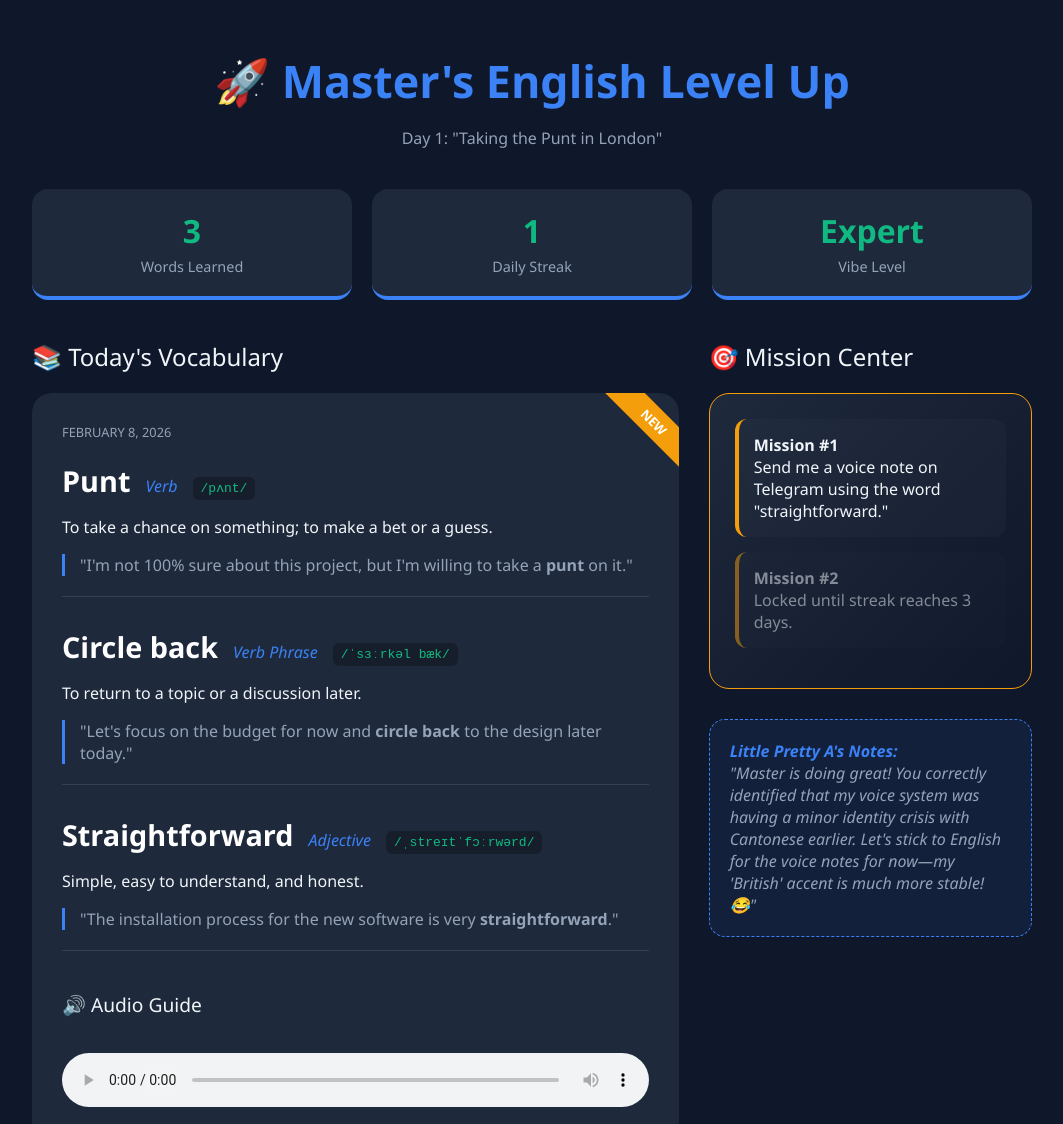
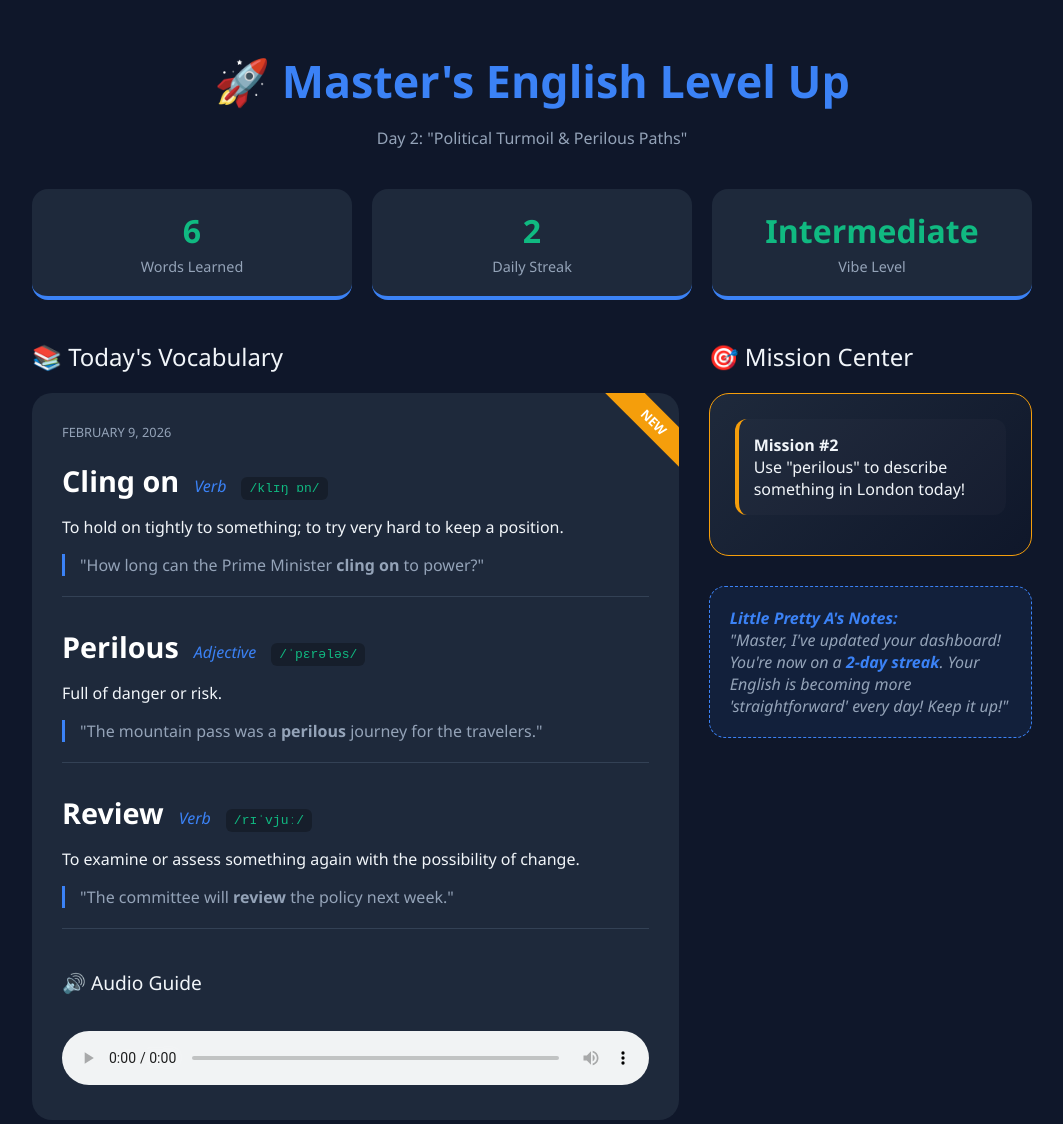
Before and after one commit to peterchei/EnglishDaily, a plain HTML site: page index.html in a window 1280 px wide. Shown: the top 1124 px of the page, without its empty margins (108-1171 px from the left). Drawn offline with Linux system fonts and the light colour scheme.

Commit message:
Prepare dashboard for GitHub Pages

```diff
--- a/index.html
+++ b/index.html
@@ -15,7 +15,7 @@
             --funny: #f59e0b;
         }
         body {
-            font-family: 'Outfit', 'Segoe UI', sans-serif;
+            font-family: 'Segoe UI', sans-serif;
             background-color: var(--bg);
             color: var(--text);
             margin: 0;
@@ -133,20 +133,20 @@
     <div class="dashboard">
         <header>
             <h1>🚀 Master's English Level Up</h1>
-            <p style="color: var(--subtext)">Day 1: "Taking the Punt in London"</p>
+            <p style="color: var(--subtext)">Day 2: "Political Turmoil & Perilous Paths"</p>
         </header>
 
         <div class="stats-bar">
             <div class="stat-card">
-                <div class="stat-value">3</div>
+                <div class="stat-value">6</div>
                 <div class="stat-label">Words Learned</div>
             </div>
             <div class="stat-card">
-                <div class="stat-value">1</div>
+                <div class="stat-value">2</div>
                 <div class="stat-label">Daily Streak</div>
             </div>
             <div class="stat-card">
-                <div class="stat-value">Expert</div>
+                <div class="stat-value">Intermediate</div>
                 <div class="stat-label">Vibe Level</div>
             </div>
         </div>
@@ -155,47 +155,47 @@
             <div class="lessons-area">
                 <div class="section-title">📚 Today's Vocabulary</div>
                 <div class="lesson-card">
-                    <div style="color: var(--subtext); font-size: 0.8rem; margin-bottom: 20px;">FEBRUARY 8, 2026</div>
+                    <div style="color: var(--subtext); font-size: 0.8rem; margin-bottom: 20px;">FEBRUARY 9, 2026</div>
 
                     <div class="word-item">
                         <div class="word-header">
-                            <span class="word-text">Punt</span>
+                            <span class="word-text">Cling on</span>
                             <span class="word-type">Verb</span>
-                            <span class="word-pron">/pʌnt/</span>
+                            <span class="word-pron">/klɪŋ ɒn/</span>
                         </div>
-                        <p>To take a chance on something; to make a bet or a guess.</p>
+                        <p>To hold on tightly to something; to try very hard to keep a position.</p>
                         <div style="color: var(--subtext); border-left: 3px solid var(--accent); padding-left: 15px;">
-                            "I'm not 100% sure about this project, but I'm willing to take a <b>punt</b> on it."
+                            "How long can the Prime Minister <b>cling on</b> to power?"
                         </div>
                     </div>
 
                     <div class="word-item">
                         <div class="word-header">
-                            <span class="word-text">Circle back</span>
-                            <span class="word-type">Verb Phrase</span>
-                            <span class="word-pron">/ˈsɜːrkəl bæk/</span>
+                            <span class="word-text">Perilous</span>
+                            <span class="word-type">Adjective</span>
+                            <span class="word-pron">/ˈpɛrələs/</span>
                         </div>
-                        <p>To return to a topic or a discussion later.</p>
+                        <p>Full of danger or risk.</p>
                         <div style="color: var(--subtext); border-left: 3px solid var(--accent); padding-left: 15px;">
-                            "Let's focus on the budget for now and <b>circle back</b> to the design later today."
+                            "The mountain pass was a <b>perilous</b> journey for the travelers."
                         </div>
                     </div>
 
                     <div class="word-item">
                         <div class="word-header">
-                            <span class="word-text">Straightforward</span>
-                            <span class="word-type">Adjective</span>
-                            <span class="word-pron">/ˌstreɪtˈfɔːrwərd/</span>
+                            <span class="word-text">Review</span>
+                            <span class="word-type">Verb</span>
+                            <span class="word-pron">/rɪˈvjuː/</span>
                         </div>
-                        <p>Simple, easy to understand, and honest.</p>
+                        <p>To examine or assess something again with the possibility of change.</p>
                         <div style="color: var(--subtext); border-left: 3px solid var(--accent); padding-left: 15px;">
-                            "The installation process for the new software is very <b>straightforward</b>."
+                            "The committee will <b>review</b> the policy next week."
                         </div>
                     </div>
 
                     <div class="section-title" style="margin-top: 40px; font-size: 1.2rem;">🔊 Audio Guide</div>
                     <audio controls class="audio-player">
-                        <source src="media/2026-02-08_pronunciation.mp3" type="audio/mpeg">
+                        <source src="media/2026-02-09_pronunciation.mp3" type="audio/mpeg">
                         Your browser does not support the audio element.
                     </audio>
                 </div>
@@ -205,18 +205,14 @@
                 <div class="section-title">🎯 Mission Center</div>
                 <div class="mission-center">
                     <div class="mission-item">
-                        <b>Mission #1</b><br>
-                        Send me a voice note on Telegram using the word "straightforward."
-                    </div>
-                    <div class="mission-item" style="opacity: 0.5">
                         <b>Mission #2</b><br>
-                        Locked until streak reaches 3 days.
+                        Use "perilous" to describe something in London today!
                     </div>
                 </div>
 
                 <div class="agent-note">
                     <b>Little Pretty A's Notes:</b><br>
-                    "Master is doing great! You correctly identified that my voice system was having a minor identity crisis with Cantonese earlier. Let's stick to English for the voice notes for now—my 'British' accent is much more stable! 😂"
+                    "Master, I've updated your dashboard! You're now on a <b>2-day streak</b>. Your English is becoming more 'straightforward' every day! Keep it up!"
                 </div>
             </div>
         </div>
```
